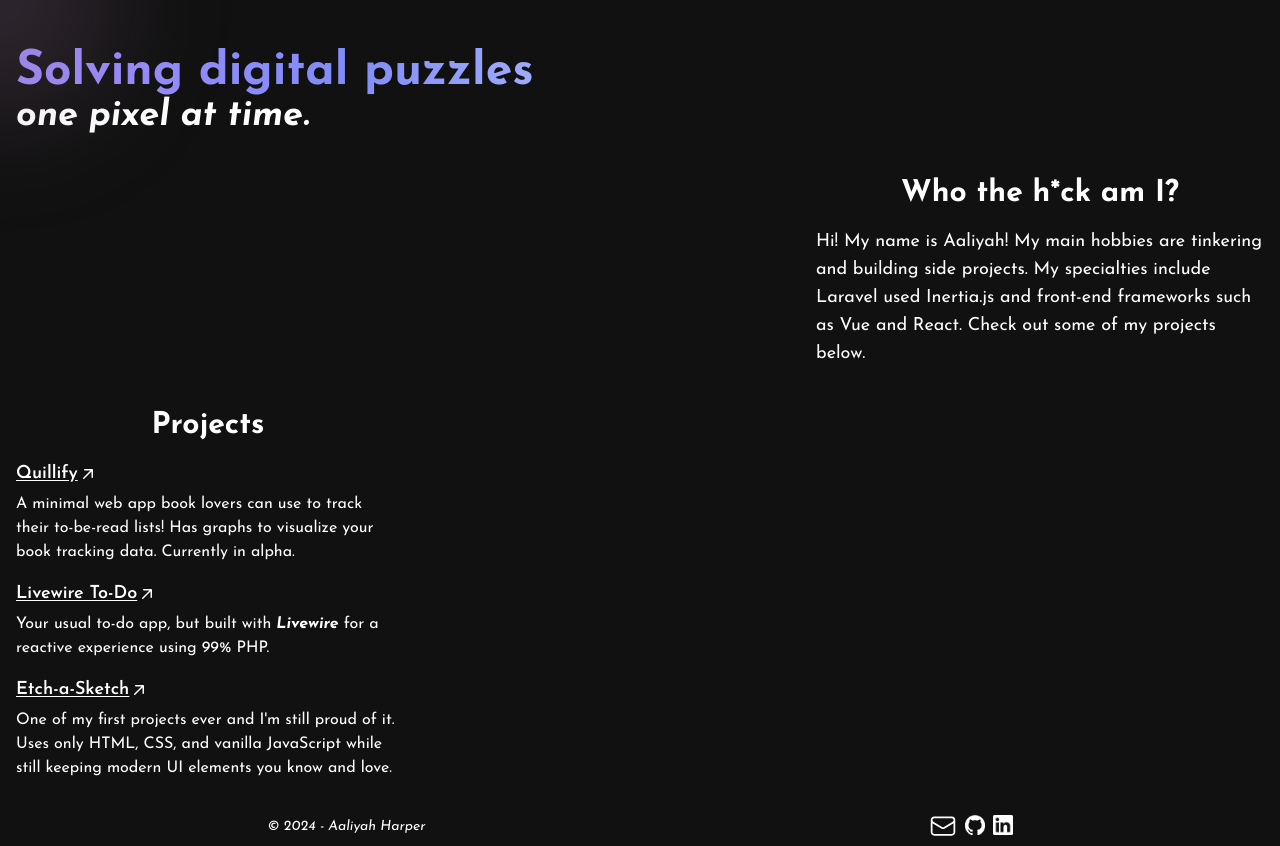
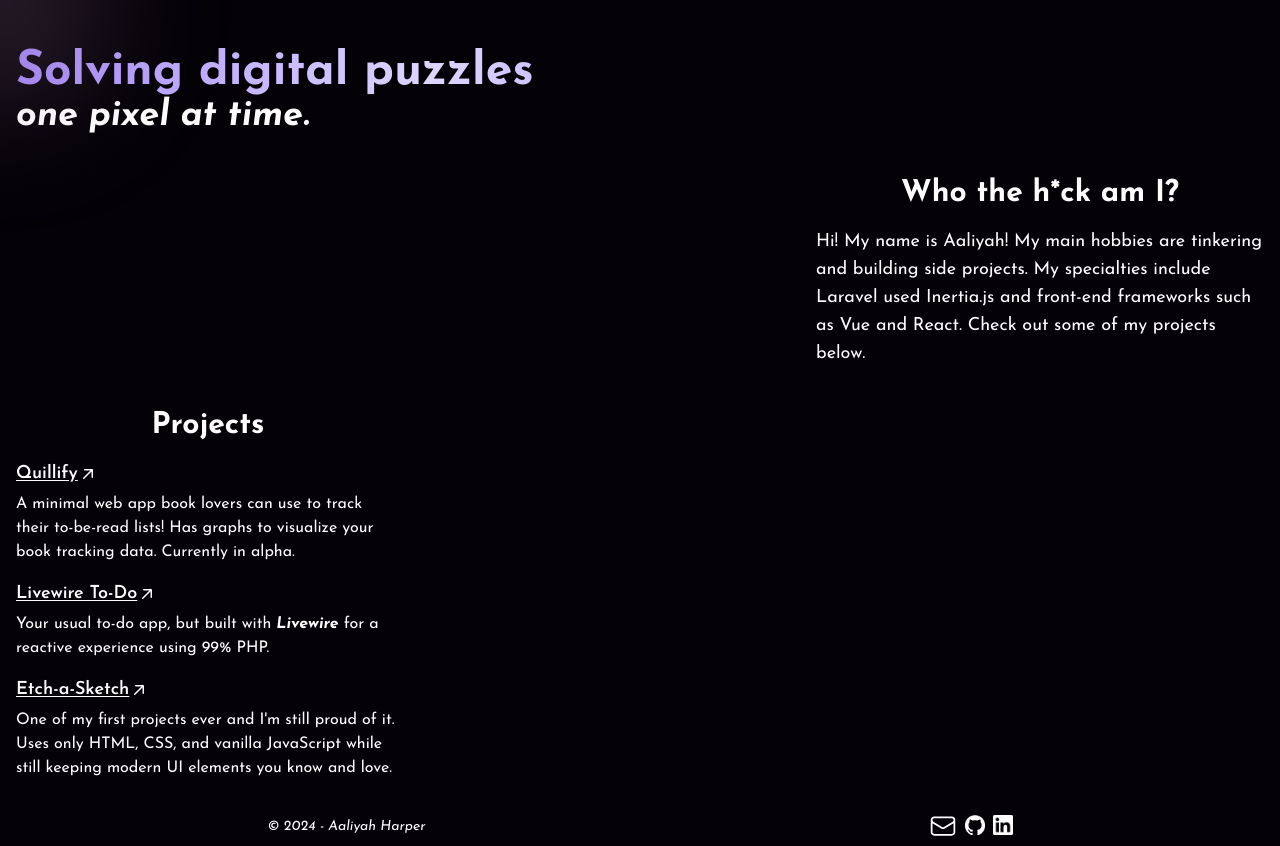
Before and after one commit to aileks/aileks.github.io, a Next.js app: page / in a window 1280 px wide. Built offline with nearby package versions, Linux system fonts and the light colour scheme.

Commit message:
background color change

```diff
--- a/src/app/globals.css
+++ b/src/app/globals.css
@@ -9,7 +9,8 @@
 
 body {
   color: white;
-  background-color: #111111;
+  background-color: rgb(4, 1, 7);
+  background-size: 100%;
   padding: 0 1rem;
 }
 
--- a/tailwind.config.ts
+++ b/tailwind.config.ts
@@ -16,20 +16,8 @@ module.exports = {
   },
   theme: {
     extend: {
-      backgroundImage: {
-        'gradient-radial': 'radial-gradient(var(--tw-gradient-stops))',
-        'gradient-conic':
-          'conic-gradient(from 180deg at 50% 50%, var(--tw-gradient-stops))',
-      },
       animation: {
         gradient: 'gradient 15s linear infinite',
-      },
-      keyframes: {
-        gradient: {
-          to: {
-            'background-position': '200% center',
-          },
-        },
       },
       fontFamily: {
         sans: ['Josefin Sans', 'sans-serif'],
```
